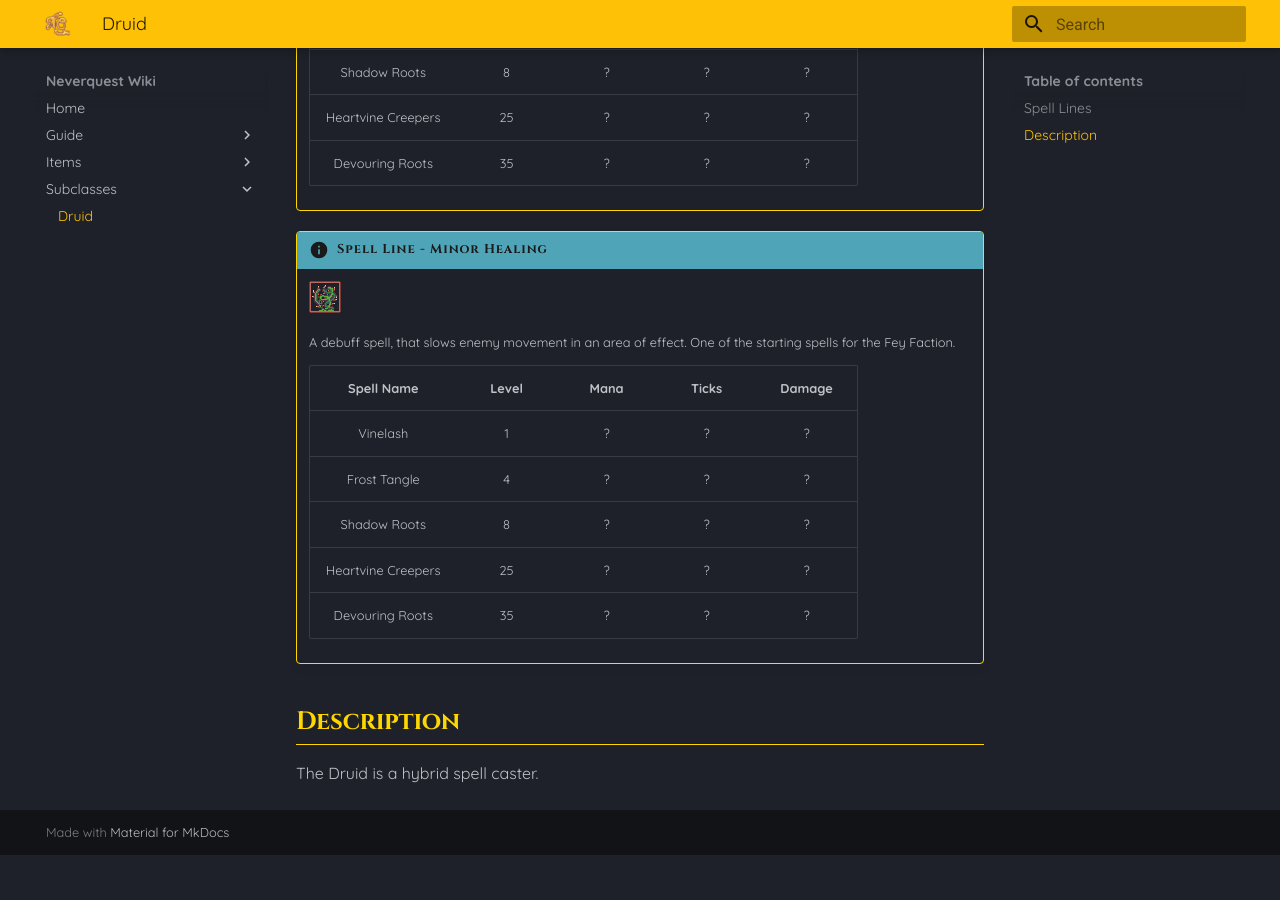
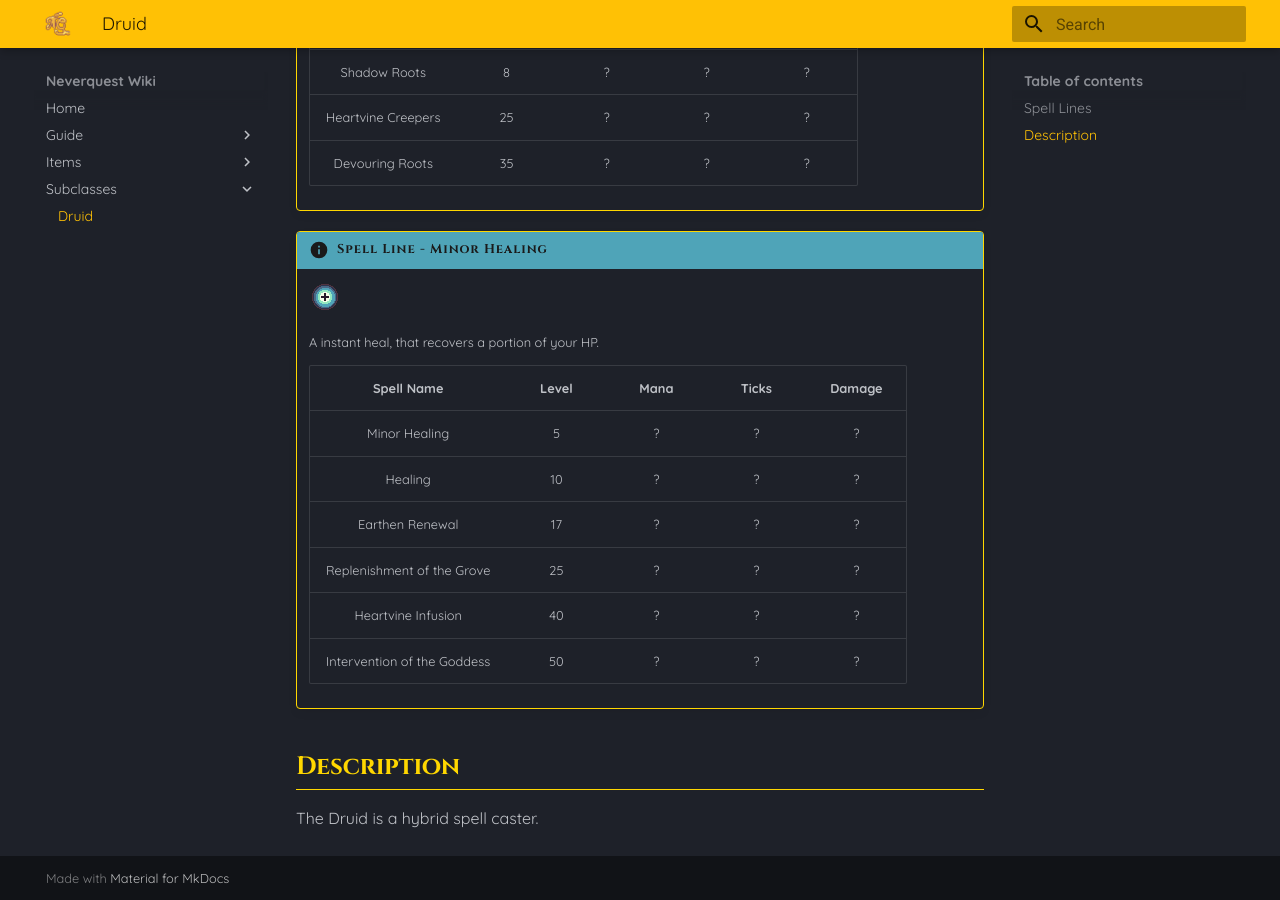
Before and after one commit to NeverQuest-Ben/NeverQuest, an MkDocs documentation site: the page built from docs/mechanics/subclass_Druid.md, in a window 1280 px wide and 900 px high, scrolled down 1220 px. Built offline with MkDocs 1.6.1 and Material for MkDocs 9.7.7, drawn with Linux system fonts in a browser that asks for light colours; before the commit the page ends 2075 px from its top, so only the background shows below that.

Commit message:
Update subclass_Druid.md

```diff
--- a/docs/mechanics/subclass_Druid.md
+++ b/docs/mechanics/subclass_Druid.md
@@ -42,17 +42,18 @@
 
 !!! info "Spell Line - Minor Healing "
 
-    ![Minor Healing](../gameAssets/VinelashIcon_Single.png){: style="image-rendering: pixelated; width: 32px;" }
+    ![Minor Healing](../gameAssets/druidSpellSingles05.png){: style="image-rendering: pixelated; width: 32px;" }
 
-    A debuff spell, that slows enemy movement in an area of effect.  One of the starting spells for the Fey Faction.
+    A instant heal, that recovers a portion of your HP.
 
     | Spell Name | Level | Mana | Ticks | Damage |
     | :---: | :---: | :---: | :---: | :---: |
-    | Vinelash | 1 | ? | ? | ? | ? |
-    | Frost Tangle | 4 | ? | ? | ? | ? |
-    | Shadow Roots | 8 | ? | ? | ? | ? |
-    | Heartvine Creepers | 25 | ? | ? | ? | ? |
-    | Devouring Roots| 35 | ? | ? | ? | ? |
+    | Minor Healing | 5 | ? | ? | ? | ? |
+    | Healing | 10 | ? | ? | ? | ? |
+    | Earthen Renewal | 17 | ? | ? | ? | ? |
+    | Replenishment of the Grove | 25 | ? | ? | ? | ? |
+    | Heartvine Infusion | 40 | ? | ? | ? | ? |
+    | Intervention of the Goddess | 50 | ? | ? | ? | ? |
 
 ## Description
 The Druid is a hybrid spell caster.
```
